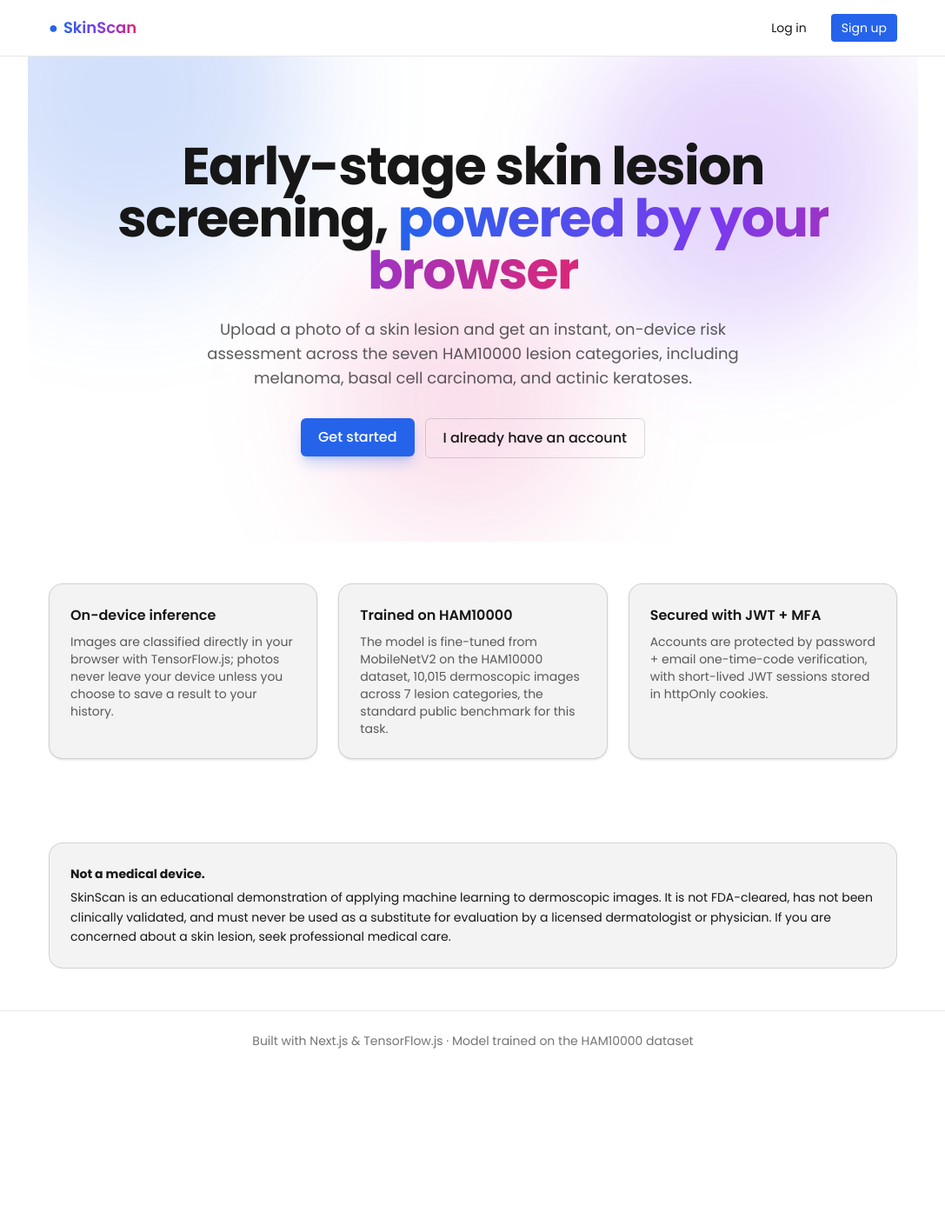
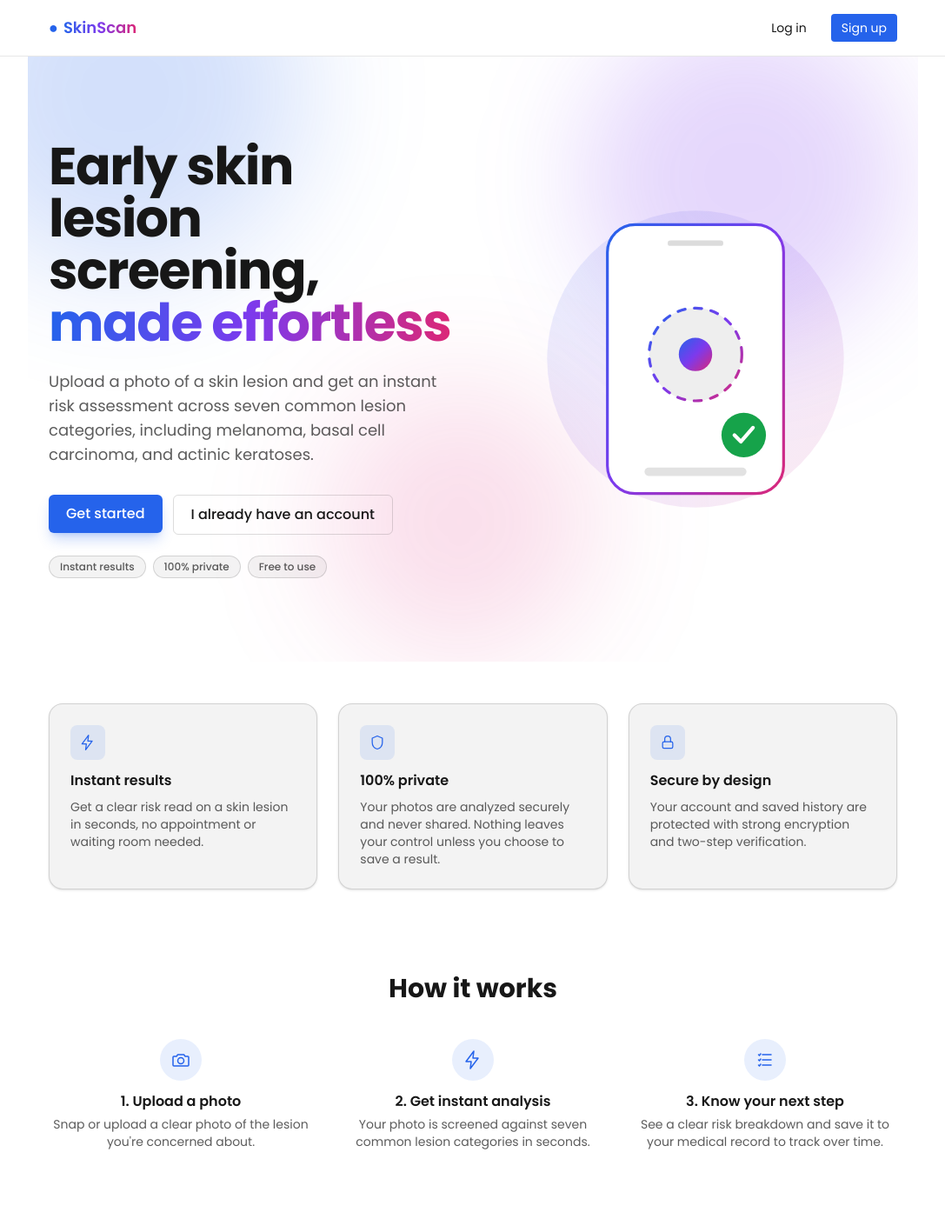
Before and after one commit to jacoboshvire/skincancerdetector, a Next.js app: page / in a window 1280 px wide. Shown: the top 1417 px of the page at 87% size, without its empty margins (96-1183 px from the left). Before the commit the page ends 1231 px from the top, so only its background shows below. Built offline with nearby package versions, Linux system fonts and the light colour scheme.

Commit message:
auto commit @Thu Jun 25 08:48:39 BST 2026

```diff
--- a/src/app/page.tsx
+++ b/src/app/page.tsx
@@ -3,26 +3,179 @@
 import Link from "next/link";
 import { motion } from "framer-motion";
 
+function LightningIcon({ className }: { className?: string }) {
+  return (
+    <svg
+      viewBox="0 0 24 24"
+      fill="none"
+      stroke="currentColor"
+      strokeWidth={1.5}
+      strokeLinecap="round"
+      strokeLinejoin="round"
+      className={className}
+    >
+      <path d="M13 2 4 14h6l-1 8 9-12h-6l1-8z" />
+    </svg>
+  );
+}
+
+function ShieldIcon({ className }: { className?: string }) {
+  return (
+    <svg
+      viewBox="0 0 24 24"
+      fill="none"
+      stroke="currentColor"
+      strokeWidth={1.5}
+      strokeLinecap="round"
+      strokeLinejoin="round"
+      className={className}
+    >
+      <path d="M12 3l7 3v6c0 5-3.5 8-7 9-3.5-1-7-4-7-9V6l7-3z" />
+    </svg>
+  );
+}
+
+function LockIcon({ className }: { className?: string }) {
+  return (
+    <svg
+      viewBox="0 0 24 24"
+      fill="none"
+      stroke="currentColor"
+      strokeWidth={1.5}
+      strokeLinecap="round"
+      strokeLinejoin="round"
+      className={className}
+    >
+      <rect x="5" y="11" width="14" height="9" rx="2" />
+      <path d="M8 11V7a4 4 0 1 1 8 0v4" />
+    </svg>
+  );
+}
+
+function CameraIcon({ className }: { className?: string }) {
+  return (
+    <svg
+      viewBox="0 0 24 24"
+      fill="none"
+      stroke="currentColor"
+      strokeWidth={1.5}
+      strokeLinecap="round"
+      strokeLinejoin="round"
+      className={className}
+    >
+      <path d="M4 8h3l1.5-2h7L17 8h3a1 1 0 0 1 1 1v9a1 1 0 0 1-1 1H4a1 1 0 0 1-1-1V9a1 1 0 0 1 1-1z" />
+      <circle cx="12" cy="13" r="3.5" />
+    </svg>
+  );
+}
+
+function ChecklistIcon({ className }: { className?: string }) {
+  return (
+    <svg
+      viewBox="0 0 24 24"
+      fill="none"
+      stroke="currentColor"
+      strokeWidth={1.5}
+      strokeLinecap="round"
+      strokeLinejoin="round"
+      className={className}
+    >
+      <path d="M9 6h10M9 12h10M9 18h10" />
+      <path d="M4.5 6l1 1 1.5-2M4.5 12l1 1 1.5-2M4.5 18l1 1 1.5-2" />
+    </svg>
+  );
+}
+
+function ScanIllustration() {
+  return (
+    <svg viewBox="0 0 360 360" className="w-full max-w-xs sm:max-w-sm mx-auto" aria-hidden="true">
+      <defs>
+        <linearGradient id="scanGradient" x1="0" y1="0" x2="1" y2="1">
+          <stop offset="0%" stopColor="var(--primary)" />
+          <stop offset="50%" stopColor="var(--accent-purple)" />
+          <stop offset="100%" stopColor="var(--accent-pink)" />
+        </linearGradient>
+      </defs>
+      <circle cx="180" cy="180" r="160" fill="url(#scanGradient)" opacity="0.1" />
+      <rect
+        x="85"
+        y="35"
+        width="190"
+        height="290"
+        rx="30"
+        fill="var(--background)"
+        stroke="url(#scanGradient)"
+        strokeWidth="3"
+      />
+      <rect x="150" y="52" width="60" height="6" rx="3" fill="var(--foreground)" opacity="0.15" />
+      <circle cx="180" cy="175" r="50" fill="var(--foreground)" opacity="0.07" />
+      <circle
+        cx="180"
+        cy="175"
+        r="50"
+        stroke="url(#scanGradient)"
+        strokeWidth="3"
+        fill="none"
+        strokeDasharray="8 10"
+        strokeLinecap="round"
+      >
+        <animateTransform
+          attributeName="transform"
+          type="rotate"
+          from="0 180 175"
+          to="360 180 175"
+          dur="7s"
+          repeatCount="indefinite"
+        />
+      </circle>
+      <circle cx="180" cy="175" r="18" fill="url(#scanGradient)" />
+      <circle cx="232" cy="262" r="24" fill="var(--accent-green)" />
+      <path d="M222 262l7 7 13-15" stroke="white" strokeWidth="4" fill="none" strokeLinecap="round" strokeLinejoin="round" />
+      <rect x="125" y="297" width="110" height="9" rx="4.5" fill="var(--foreground)" opacity="0.12" />
+    </svg>
+  );
+}
+
 const FEATURES = [
   {
-    title: "On-device inference",
-    body: "Images are classified directly in your browser with TensorFlow.js; photos never leave your device unless you choose to save a result to your history.",
+    title: "Instant results",
+    body: "Get a clear risk read on a skin lesion in seconds, no appointment or waiting room needed.",
+    icon: LightningIcon,
     color: "border-foreground/15 bg-foreground/5",
-    titleColor: "text-foreground",
   },
   {
-    title: "Trained on HAM10000",
-    body: "The model is fine-tuned from MobileNetV2 on the HAM10000 dataset, 10,015 dermoscopic images across 7 lesion categories, the standard public benchmark for this task.",
+    title: "100% private",
+    body: "Your photos are analyzed securely and never shared. Nothing leaves your control unless you choose to save a result.",
+    icon: ShieldIcon,
     color: "border-foreground/15 bg-foreground/5",
-    titleColor: "text-foreground",
   },
   {
-    title: "Secured with JWT + MFA",
-    body: "Accounts are protected by password + email one-time-code verification, with short-lived JWT sessions stored in httpOnly cookies.",
+    title: "Secure by design",
+    body: "Your account and saved history are protected with strong encryption and two-step verification.",
+    icon: LockIcon,
     color: "border-foreground/15 bg-foreground/5",
-    titleColor: "text-foreground",
   },
 ];
+
+const STEPS = [
+  {
+    title: "Upload a photo",
+    body: "Snap or upload a clear photo of the lesion you're concerned about.",
+    icon: CameraIcon,
+  },
+  {
+    title: "Get instant analysis",
+    body: "Your photo is screened against seven common lesion categories in seconds.",
+    icon: LightningIcon,
+  },
+  {
+    title: "Know your next step",
+    body: "See a clear risk breakdown and save it to your medical record to track over time.",
+    icon: ChecklistIcon,
+  },
+];
+
+const TRUST_PILLS = ["Instant results", "100% private", "Free to use"];
 
 const fadeUp = {
   hidden: { opacity: 0, y: 24 },
@@ -54,7 +207,7 @@ export default function LandingPage() {
       </header>
 
       <main className="flex-1">
-        <section className="relative max-w-5xl mx-auto px-6 py-24 text-center overflow-hidden">
+        <section className="relative max-w-5xl mx-auto px-6 py-20 sm:py-24 overflow-hidden">
           <div
             aria-hidden
             className="absolute -top-32 -left-24 w-96 h-96 rounded-full bg-primary/20 blur-3xl animate-blob"
@@ -68,25 +221,27 @@ export default function LandingPage() {
             className="absolute bottom-0 left-1/3 w-72 h-72 rounded-full bg-accent-pink/15 blur-3xl animate-blob"
           />
 
+          <div className="relative grid sm:grid-cols-2 gap-12 items-center">
+            <div className="text-center sm:text-left">
               <motion.h1
                 initial="hidden"
                 animate="show"
                 variants={fadeUp}
                 transition={{ duration: 0.6, ease: "easeOut" }}
-            className="relative text-4xl sm:text-6xl font-bold tracking-tight"
+                className="text-4xl sm:text-6xl font-bold tracking-tight"
               >
-            Early-stage skin lesion screening,{" "}
-            <span className="gradient-text">powered by your browser</span>
+                Early skin lesion screening,{" "}
+                <span className="gradient-text">made effortless</span>
               </motion.h1>
               <motion.p
                 initial="hidden"
                 animate="show"
                 variants={fadeUp}
                 transition={{ duration: 0.6, delay: 0.1, ease: "easeOut" }}
-            className="relative mt-6 text-lg text-foreground/70 max-w-2xl mx-auto"
+                className="mt-6 text-lg text-foreground/70 max-w-xl mx-auto sm:mx-0"
               >
-            Upload a photo of a skin lesion and get an instant, on-device risk
-            assessment across the seven HAM10000 lesion categories, including
+                Upload a photo of a skin lesion and get an instant risk
+                assessment across seven common lesion categories, including
                 melanoma, basal cell carcinoma, and actinic keratoses.
               </motion.p>
               <motion.div
@@ -94,7 +249,7 @@ export default function LandingPage() {
                 animate="show"
                 variants={fadeUp}
                 transition={{ duration: 0.6, delay: 0.2, ease: "easeOut" }}
-            className="relative mt-8 flex gap-3 justify-center"
+                className="mt-8 flex gap-3 justify-center sm:justify-start"
               >
                 <motion.div whileHover={{ scale: 1.04, y: -2 }} whileTap={{ scale: 0.97 }}>
                   <Link
@@ -113,6 +268,33 @@ export default function LandingPage() {
                   </Link>
                 </motion.div>
               </motion.div>
+              <motion.div
+                initial="hidden"
+                animate="show"
+                variants={fadeUp}
+                transition={{ duration: 0.6, delay: 0.3, ease: "easeOut" }}
+                className="mt-6 flex flex-wrap gap-2 justify-center sm:justify-start"
+              >
+                {TRUST_PILLS.map((label) => (
+                  <span
+                    key={label}
+                    className="text-xs font-medium px-3 py-1 rounded-full border border-foreground/15 bg-foreground/5 text-foreground/70"
+                  >
+                    {label}
+                  </span>
+                ))}
+              </motion.div>
+            </div>
+
+            <motion.div
+              initial={{ opacity: 0, scale: 0.92 }}
+              animate={{ opacity: 1, scale: 1 }}
+              transition={{ duration: 0.7, delay: 0.15, ease: "easeOut" }}
+              className="relative"
+            >
+              <ScanIllustration />
+            </motion.div>
+          </div>
         </section>
 
         <section className="max-w-5xl mx-auto px-6 py-12 grid sm:grid-cols-3 gap-6">
@@ -126,10 +308,45 @@ export default function LandingPage() {
               whileHover={{ y: -6 }}
               className={`rounded-2xl border p-6 shadow-sm hover:shadow-xl transition-shadow ${f.color}`}
             >
-              <h2 className={`font-semibold mb-2 ${f.titleColor}`}>{f.title}</h2>
+              <div className="w-10 h-10 rounded-lg bg-primary/10 text-primary flex items-center justify-center mb-3">
+                <f.icon className="w-5 h-5" />
+              </div>
+              <h2 className="font-semibold mb-2">{f.title}</h2>
               <p className="text-sm text-foreground/70">{f.body}</p>
             </motion.div>
           ))}
+        </section>
+
+        <section className="max-w-5xl mx-auto px-6 py-12">
+          <motion.h2
+            initial={{ opacity: 0, y: 16 }}
+            whileInView={{ opacity: 1, y: 0 }}
+            viewport={{ once: true, margin: "-80px" }}
+            transition={{ duration: 0.5, ease: "easeOut" }}
+            className="text-2xl sm:text-3xl font-bold text-center"
+          >
+            How it works
+          </motion.h2>
+          <div className="mt-10 grid sm:grid-cols-3 gap-8">
+            {STEPS.map((s, i) => (
+              <motion.div
+                key={s.title}
+                initial={{ opacity: 0, y: 24 }}
+                whileInView={{ opacity: 1, y: 0 }}
+                viewport={{ once: true, margin: "-80px" }}
+                transition={{ duration: 0.5, delay: i * 0.1, ease: "easeOut" }}
+                className="text-center"
+              >
+                <div className="w-12 h-12 mx-auto rounded-full bg-primary/10 text-primary flex items-center justify-center mb-3">
+                  <s.icon className="w-6 h-6" />
+                </div>
+                <h3 className="font-semibold mb-1">
+                  {i + 1}. {s.title}
+                </h3>
+                <p className="text-sm text-foreground/70">{s.body}</p>
+              </motion.div>
+            ))}
+          </div>
         </section>
 
         <section className="max-w-5xl mx-auto px-6 py-12">
@@ -145,8 +362,7 @@ export default function LandingPage() {
       </main>
 
       <footer className="border-t border-foreground/10 py-6 text-center text-sm text-foreground/60">
-        Built with Next.js &amp; TensorFlow.js · Model trained on the HAM10000
-        dataset
+        © Copyright by Ejiro Jacob Oshevire and built by Ejiro Jacob Oshevire
       </footer>
     </div>
   );
```
Lines whose indentation alone changed are shown as unchanged.
